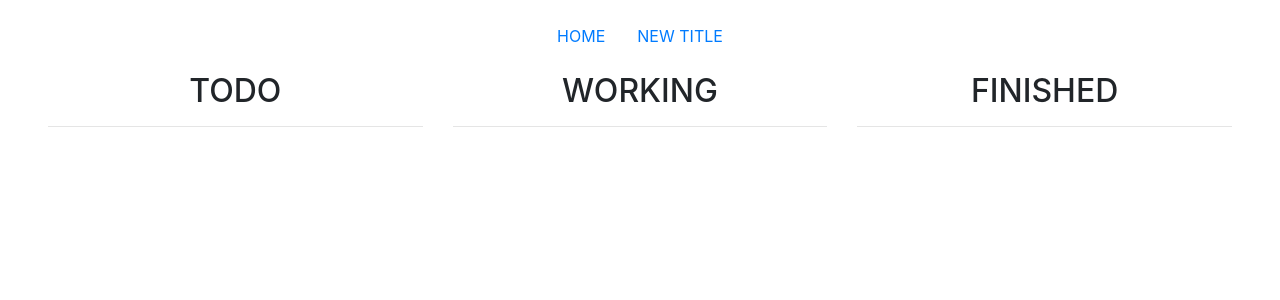
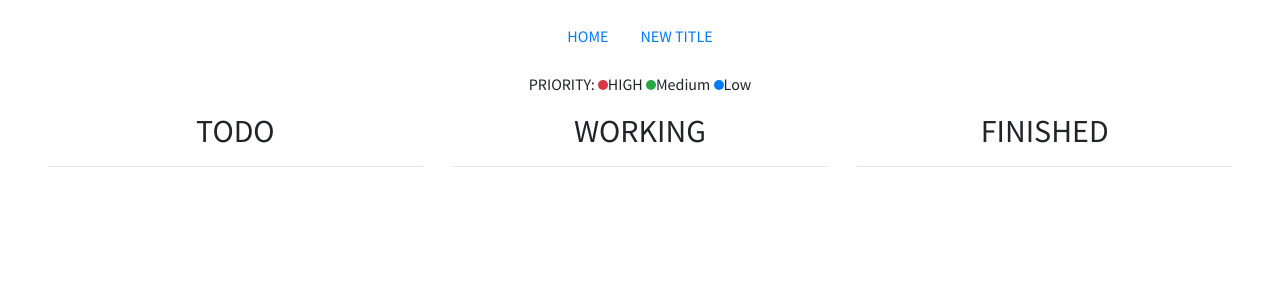
Before and after one commit to kimevanjunseok/ToDolist, a Django app: template myapp/home/templates/index.html in a window 1280 px wide. Shown: the top 300 px of the page. Run offline with Django 3.2, Linux system fonts and the light colour scheme; the template is opened without the code that fills it: most values are stand-ins (such as "Sample title", 1, 10 or a date in 2020); some libraries are stand-ins or nearby versions.

Commit message:
finished 190906

```diff
--- a/myapp/home/models.py
+++ b/myapp/home/models.py
@@ -15,7 +15,7 @@
     created_at = models.DateTimeField(auto_now=True)
     finished_at = models.DateTimeField(null=True, blank=True)
 
-    def test(self):
+    def deadline(self):
         if self.finished_at:
             self.finished_at = datetime.date(self.finished_at)
             return date.today() > self.finished_at
--- a/myapp/home/templates/index.html
+++ b/myapp/home/templates/index.html
@@ -1,13 +1,22 @@
 {% extends 'base.html' %}
 {% block title %}INDEX{% endblock %}
 {% block body %}
+{% if boards.count == 0 %}
+{% include '_blank_cards.html' %}
+{% else %}
+    <div class="my-3" style="text-align:center">
+        PRIORITY:
+        <span class="dot bg-danger"></span>HIGH
+        <span class="dot bg-success"></span>Medium
+        <span class="dot bg-primary"></span>Low
+    </div>
     <div class="row">
         <div class="col-4">
             <h2 class="text-center">TODO</h2>
             <hr>
             {% for board in boards %}
                 {% if board.completed == 0 %}
-                    {% include '_cards.html' %}
+                    {% include '_list_cards.html' %}
                 {% endif %}
             {% endfor %}
         </div>
@@ -16,7 +25,7 @@
             <hr>
             {% for board in boards %}
                 {% if board.completed == 1 %}
-                    {% include '_cards.html' %}
+                    {% include '_list_cards.html' %}
                 {% endif %}
             {% endfor %}
         </div>
@@ -25,10 +34,10 @@
             <hr>
             {% for board in boards %}
                 {% if board.completed == 2 %}
-                    {% include '_cards.html' %}
+                    {% include '_list_cards.html' %}
                 {% endif %}
             {% endfor %}
         </div>
     </div>
-
+{% endif %}
 {% endblock %}
--- a/myapp/settings/templates/_nav.html
+++ b/myapp/settings/templates/_nav.html
@@ -2,7 +2,9 @@
     <li class="nav-item">
         <a class="nav-link active" href="{% url 'home:index' %}">HOME</a>
     </li>
+    {% if boards.count > 0 %}
     <li class="nav-item">
         <a class="nav-link" href="{% url 'home:create'%}">NEW TITLE</a>
     </li>
+    {% endif %}
 </ul>
--- a/myapp/settings/templates/base.html
+++ b/myapp/settings/templates/base.html
@@ -5,11 +5,19 @@
     <meta name="viewport" content="width=device-width, initial-scale=1.0">
     <meta http-equiv="X-UA-Compatible" content="ie=edge">
     <link rel="stylesheet" href="https://stackpath.bootstrapcdn.com/bootstrap/4.3.1/css/bootstrap.min.css" integrity="sha384-ggOyR0iXCbMQv3Xipma34MD+dH/1fQ784/j6cY/iJTQUOhcWr7x9JvoRxT2MZw1T" crossorigin="anonymous">
+    <link href="https://fonts.googleapis.com/css?family=Source+Sans+Pro&display=swap" rel="stylesheet">
     <script src="https://kit.fontawesome.com/d413397c3e.js"></script>
     <title>{% block title %}{% endblock %}</title>
     <style>
-        textarea {
-            height: 100px;
+        body {
+            font-family: 'Source Sans Pro', sans-serif;
+        }
+        .dot {
+            height: 10px;
+            width: 10px;
+            background-color: #bbb;
+            border-radius: 50%;
+            display: inline-block;
         }
     </style>
 </head>
```
Also changed, not shown: myapp/home/templates/_blank_cards.html (added, +8 -0 lines), myapp/home/templates/_list_cards.html (renamed from myapp/home/templates/_cards.html, +11 -5 lines).
